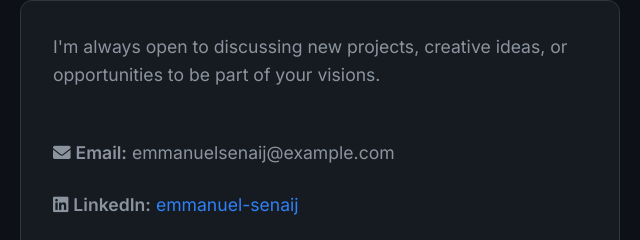
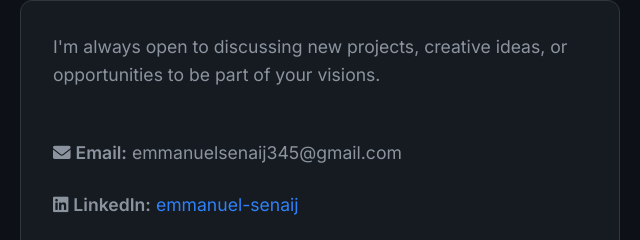
Before and after one commit to fLsh123/fLsh123.github.io, a plain HTML site: page contact.html in a window 1280 px wide. Shown: the part 249-489 px from the top of the page, 320-960 px from the left. Drawn offline with Linux system fonts and the light colour scheme.

Commit message:
update the mail

```diff
--- a/contact.html
+++ b/contact.html
@@ -29,7 +29,7 @@
             <p>I'm always open to discussing new projects, creative ideas, or opportunities to be part of your visions.
             </p>
             <br>
-            <p><i class="fas fa-envelope"></i> <strong>Email:</strong> emmanuelsenaij@example.com</p>
+            <p><i class="fas fa-envelope"></i> <strong>Email:</strong> emmanuelsenaij345@gmail.com</p>
             <p><i class="fab fa-linkedin"></i> <strong>LinkedIn:</strong> <a
                     href="https://www.linkedin.com/in/emmanuel-senaij/" target="_blank"
                     style="color: var(--accent-color);">emmanuel-senaij</a></p>
```
